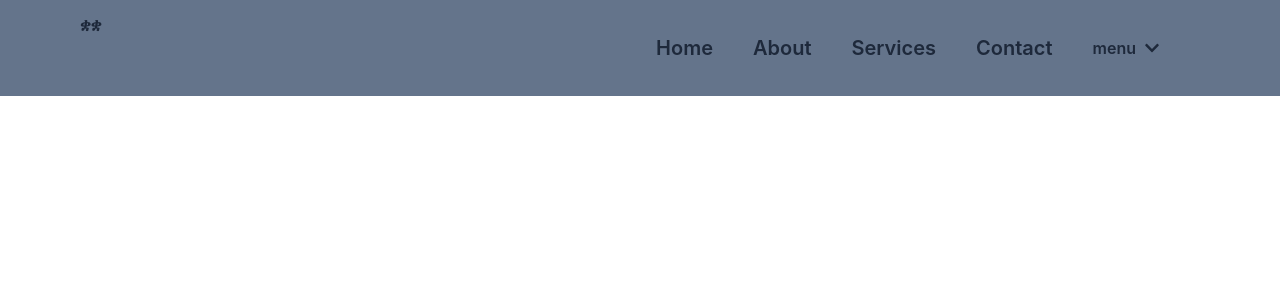
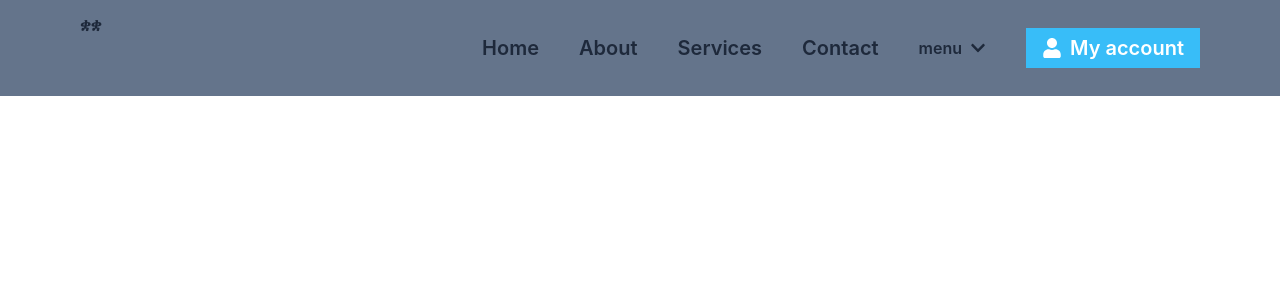
Before and after one commit to kalkidan12-k/kuakua-website, a React (Create React App) app in the folder my-react-app/: page / in a window 1280 px wide. Shown: the top 300 px of the page. Built offline with nearby package versions, Linux system fonts and the light colour scheme; a web font is replaced by a local one.

Commit message:
my account

```diff
--- a/my-react-app/src/componet/Navbar/Navbar.js
+++ b/my-react-app/src/componet/Navbar/Navbar.js
@@ -1,5 +1,5 @@
 import React from 'react';
-import {  FaChevronDown} from 'react-icons/fa';
+import {  FaChevronDown, FaUser} from 'react-icons/fa';
 const Navlinks = [
     { id: 1, title: 'Home', url: '/' },
     { id: 2, title: 'About', url: '/about' },
@@ -48,7 +48,10 @@ export default function Navbar() {
     </div>
 </li>
 <li>
-    <but></but>
+    <button className='flex justify-center items-center gap-2 bg-sky-400 text-xl  px-4 py-2 h-[40px] text-white hover:scale-105 duration-300 font-semibold'>
+        <FaUser/>
+        My account
+    </button>
 </li>
                     </ul>
                 </div>
```
